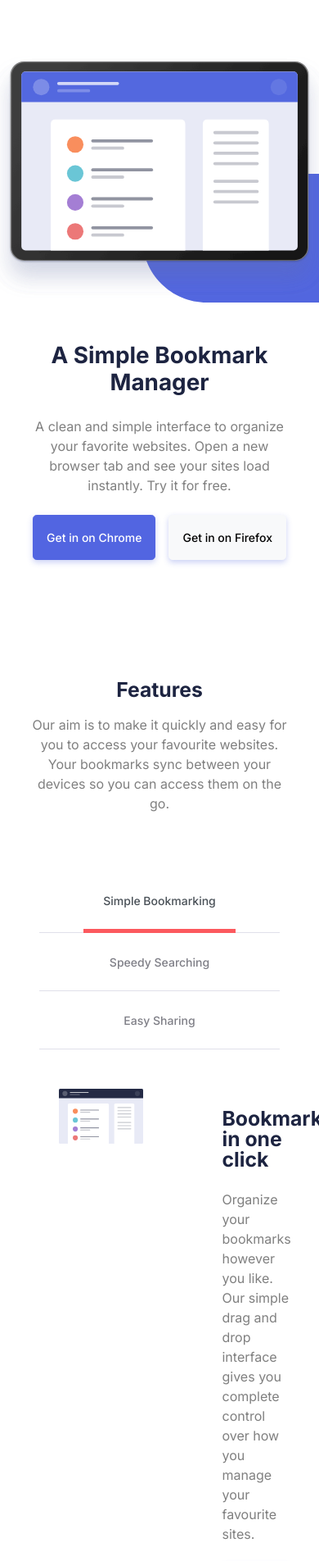
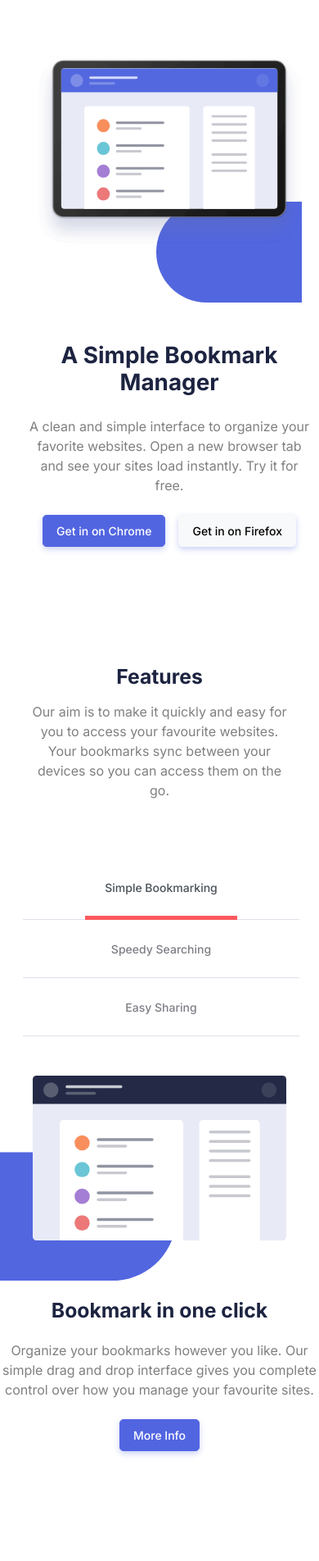
Before and after one commit to isasimo-itacademy/vue-sprint2, a website: page nivell1/index.html in a window 390 px wide. Shown: the part 62-1966 px from the top of the page at 82% size. Drawn offline with nearby package versions, Linux system fonts and the light colour scheme.

Commit message:
responsivness level 1

```diff
--- a/nivell1/index.html
+++ b/nivell1/index.html
@@ -8,7 +8,7 @@
     <title>Sprint 2</title>
 </head>
 <body>
-  <div class="container-flex nopadding">
+  <div class="container-flex">
         <!-- Header -->
         <div class="row d-flex flex-wrap justify-content-center py-4 nopadding">
           <header class="col col-lg-9 d-flex flex-wrap justify-content-between justify-content-lg-center">
@@ -36,19 +36,19 @@
         </div>
 
         <!-- Hero -->
-        <div class="row d-flex flex-wrap justify-content-center nopadding">
+        <div class="row d-flex flex-wrap justify-content-center nopadding py-5 ms-4 ms-lg-5 ps-lg-5">
           <div class="col">
-            <div class="row flex-lg-row-reverse align-items-center g-5 py-5 ms-lg-5 ps-lg-5">
-              <div class="col-10 col-lg-7 img-move-wrapper d-block fullwidth">
-                <img src="img/pill.svg" class="img-move img-move-1 img-fluid" loading="lazy" role="presentation">
-                <img src="img/illustration-hero.svg" class="img-move img-move-2 img-fluid" alt="Bootstrap Themes" loading="lazy">
+            <div class="row flex-lg-row-reverse align-items-center g-5 ps-lg-5">
+              <div class="col-10 col-lg-7 img-overlap img-hero">
+                <img src="img/pill.svg" class="img-move img-right img-bottom img-fluid" loading="lazy" role="presentation">
+                <img src="img/illustration-hero.svg" class="img-move img-left img-fluid" alt="Bootstrap Themes" loading="lazy">
               </div>
-              <div class="col-lg-5 px-5 text-center text-lg-start">
+              <div class="col-lg-5 text-center text-lg-start">
                 <h1 class="fw-bolder fs-1 lh-2 mb-4">A Simple Bookmark Manager</h1>
-                <p class="mb-4 text-black-50">A clean and simple interface to organize your favorite websites. Open a new browser tab and see your sites load instantly. Try it for free.</p>
+                <p class="mb-4 text-black-50 pe-lg-4">A clean and simple interface to organize your favorite websites. Open a new browser tab and see your sites load instantly. Try it for free.</p>
                 <div class="d-block gap-3 d-flex justify-content-center justify-content-lg-start">
-                  <button type="button" class="btn btn-primary btn-shadow btn-lg py-3">Get in on Chrome</button>
-                  <button type="button" class="btn btn-light btn-shadow btn-lg py-3">Get in on Firefox</button>
+                  <button type="button" class="btn btn-primary btn-shadow btn-lg py-2">Get in on Chrome</button>
+                  <button type="button" class="btn btn-light btn-shadow btn-lg py-2">Get in on Firefox</button>
                 </div>
               </div>
             </div>
@@ -65,40 +65,56 @@
               </div>
             </div>
           </div>
-          <div class="col-12 col-lg-9">
-            <ul class="nav nav-tabs d-flex flex-wrap justify-content-center px-5" id="myTab" role="tablist">
+          <div class="col-12 col-lg-9 ps-3">
+            <ul class="nav nav-tabs d-flex flex-wrap justify-content-center mx-4" id="myTab" role="tablist">
                   <li class="nav-item grey-border-b fullwidth d-flex flex-wrap justify-content-center" role="presentation">
-                    <button class="nav-link active p-4" id="home-tab" data-bs-toggle="tab" data-bs-target="#home" type="button" role="tab" aria-controls="home" aria-selected="true">Simple Bookmarking</button>
+                    <button class="nav-link active p-4" id="tab1-tab" data-bs-toggle="tab" data-bs-target="#tab1" type="button" role="tab" aria-controls="tab1" aria-selected="true">Simple Bookmarking</button>
                   </li>
                   <li class="nav-item grey-border-b fullwidth d-flex flex-wrap justify-content-center" role="presentation">
-                    <button class="nav-link p-4" id="profile-tab" data-bs-toggle="tab" data-bs-target="#profile" type="button" role="tab" aria-controls="profile" aria-selected="false">Speedy Searching</button>
+                    <button class="nav-link p-4" id="tab2-tab" data-bs-toggle="tab" data-bs-target="#tab2" type="button" role="tab" aria-controls="tab2" aria-selected="false">Speedy Searching</button>
                   </li>
                   <li class="nav-item grey-border-b fullwidth d-flex flex-wrap justify-content-center" role="presentation">
-                    <button class="nav-link p-4" id="contact-tab" data-bs-toggle="tab" data-bs-target="#contact" type="button" role="tab" aria-controls="contact" aria-selected="false">Easy Sharing</button>
+                    <button class="nav-link p-4" id="tab3-tab" data-bs-toggle="tab" data-bs-target="#tab3" type="button" role="tab" aria-controls="tab3" aria-selected="false">Easy Sharing</button>
                   </li>
             </ul>
           </div>
-          <div class="col-12 col-lg-9">
-            <div class="row tab-content" id="myTabContent">
-              <div class="col p-5">
+                <div class="col-12 pt-5 pe-lg-5 tab-content" id="myTabContent">
                   <!-- Content 1 -->
-                <div class="row tab-pane fade show active" id="home" role="tabpanel" aria-labelledby="home-tab">
-                  <div class="col-7 px-5">
-                    <img src="img/illustration-features-tab-1.svg" class="d-block mx-lg-auto img-fluid" loading="lazy">
+                  <div class="row d-flex tab-pane fade show active" id="tab1" role="tabpanel" aria-labelledby="tab1-tab">
+                    <div class="col-12 col-lg-6 d-flex flex-wrap justify-content-center img-overlap img-tab">
+                      <img src="img/pill.svg" class="img-move img-left img-bottom img-fluid rotated" loading="lazy" role="presentation">
+                      <img src="img/illustration-features-tab-1.svg" class="img-move w-75" alt="Browser Bookmark" loading="lazy">
                     </div>
-                  <div class="col-5 pt-4 ps-5">
+                    <div class="col-12 col-lg-6 pt-4 px-lg-4 text-center text-lg-start">
                       <h3 class="fw-bolder fs-2 lh-1 mb-4">Bookmark in one click</h3>
-                    <p class="mb-4 text-black-50">Organize your bookmarks however you like. Our simple drag and drop interface gives you complete control over how you manage your favourite sites.</p>
-                    <div class="d-grid gap-2 d-md-flex justify-content-md-start">
-                      <button type="button" class="btn btn-primary btn-shadow btn-lg btn-padding px-4 me-md-2">More Info</button>
+                      <p class="mb-4 text-black-50 pe-lg-4">Organize your bookmarks however you like. Our simple drag and drop interface gives you complete control over how you manage your favourite sites.</p>
+                      <button type="button" class="btn btn-primary btn-lg btn-shadow py-2">More Info</button>
                     </div>
                   </div>
 
+                  <!-- Content 2 -->
+                  <div class="row d-flex tab-pane fade" id="tab2" role="tabpanel" aria-labelledby="tab2-tab">
+                    <div class="col-12 col-lg-6 d-flex flex-wrap justify-content-center img-overlap img-tab">
+                      <img src="img/pill.svg" class="img-move img-left img-bottom img-fluid rotated" loading="lazy" role="presentation">
+                      <img src="img/illustration-features-tab-2.svg" class="img-move w-75" alt="Browser Bookmark" loading="lazy">
+                    </div>
+                    <div class="col-12 col-lg-6 pt-4 px-lg-4 text-center text-lg-start">
+                      <h3 class="fw-bolder fs-2 lh-1 mb-4">Intelligent Searching</h3>
+                      <p class="mb-4 text-black-50 pe-lg-4">Organize your bookmarks however you like. Our simple drag and drop interface gives you complete control over how you manage your favourite sites.</p>
+                      <button type="button" class="btn btn-primary btn-lg btn-shadow py-2">More Info</button>
+                    </div>
                   </div>
 
-                <!-- Content 2 -->
-                <div class="tab-pane fade" id="profile" role="tabpanel" aria-labelledby="profile-tab">02 Lorem ipsum, dolor sit amet consectetur adipisicing elit. Suscipit, magni?</div>
-                <div class="tab-pane fade" id="contact" role="tabpanel" aria-labelledby="contact-tab">03 Lorem ipsum dolor sit amet, consectetur adipisicing elit. Magnam iusto animi et quia nihil at voluptatem mollitia dolorem ad quas harum dolorum architecto qui voluptas praesentium reprehenderit impedit, dolore facere?</div>
+                  <!-- Content 3 -->
+                  <div class="row d-flex tab-pane fade" id="tab3" role="tabpanel" aria-labelledby="tab3-tab">
+                    <div class="col-12 col-lg-6 d-flex flex-wrap justify-content-center img-overlap img-tab">
+                      <img src="img/pill.svg" class="img-move img-left img-bottom img-fluid rotated" loading="lazy" role="presentation">
+                      <img src="img/illustration-features-tab-3.svg" class="img-move w-75" alt="Browser Bookmark" loading="lazy">
+                    </div>
+                    <div class="col-12 col-lg-6 pt-4 px-lg-4 text-center text-lg-start">
+                      <h3 class="fw-bolder fs-2 lh-1 mb-4">Intelligent Searching</h3>
+                      <p class="mb-4 text-black-50 pe-lg-4">Organize your bookmarks however you like. Our simple drag and drop interface gives you complete control over how you manage your favourite sites.</p>
+                      <button type="button" class="btn btn-primary btn-lg btn-shadow py-2">More Info</button>
                     </div>
                   </div>
                 </div>
@@ -106,9 +122,9 @@
 
         <!-- Download -->
         <div class="row d-flex flex-wrap justify-content-center py-5">
-          <div class="col-9">
+          <div class="col-12 col-lg-9">
             <div class="row row-cols-1 d-flex flex-wrap justify-content-center pb-5">
-              <div class="col-6 px-4 py-4 text-center">
+              <div class="col-lg-6 col-10 px-4 py-4 text-center">
                 <h2 class="fw-bolder pb-2">Download the extension</h2>
                 <p class="mb-4 text-black-50">We've got more browsers in the pipeline. Please do let us know if you've got a favourite you'd like us to prioritize.</p>
               </div>
@@ -168,13 +184,13 @@
 
         <!-- FAQS -->
         <div class="row d-flex flex-wrap justify-content-center py-5">
-          <div class="col-4">
+          <div class="col-12 col-lg-4">
             <div class="row row-cols-1 d-flex flex-wrap justify-content-center pb-5">
-              <div class="col px-4 py-4 text-center">
+              <div class="col-lg-12 col-10 px-4 py-4 text-center">
                 <h2 class="fw-bolder pb-2">Frequently Asked Questions</h2>
                 <p class="mb-4 text-black-50">Here are some of our FAQs. If you have any other questions you'd like answered please feel free to email us.</p>
               </div>
-              <div class="col accordion mb-4" id="accordionExample">
+              <div class="col-lg-12 col-10 accordion mb-4" id="accordionExample">
                 <div class="accordion-item">
                   <h2 class="accordion-header grey-border-t" id="headingOne">
                     <button class="accordion-button collapsed" type="button" data-bs-toggle="collapse" data-bs-target="#collapseOne" aria-expanded="false" aria-controls="collapseOne">
@@ -225,7 +241,7 @@
                 </div>
              </div>
               <div class="col px-4 py-4 text-center">
-                <button type="button" class="btn btn-primary btn-shadow btn-padding">More Info</button>
+                <button type="button" class="btn btn-primary btn-lg btn-shadow py-2">More Info</button>
               </div>
             </div>
           </div>
--- a/nivell1/scss/styles.scss
+++ b/nivell1/scss/styles.scss
@@ -34,28 +34,42 @@
     font-weight: 500 !important;
 }
 
-// images overlap
+// images overlap and rotate
 
-.img-move-wrapper {
+.img-overlap {
     position: relative;
     overflow: hidden;
-    margin:0 auto;
+    margin: 0 auto;
+}
+
+.img-hero {
     height: 466px;
+}
+
+.img-tab {
+    height: 380px;
 }
 
 .img-move {
     position: absolute;
 }
 
-.img-move-1 {
-    right: 0;
+.img-bottom {
     bottom: 0;
     width: 55%;
 }
 
-.img-move-2 {
+.img-right {
+    right: 0;
+}
+
+.img-left {
     left: 0;
 }
+
+.rotated {
+    transform: rotate(180deg);
+  }
 
 // tabs
 
@@ -126,14 +140,18 @@
 }
 
 @media screen and (max-width: 576px) {
-    .img-move-wrapper {
-        height: 300px;
+    .img-hero {
+        height: 300px !important;
+    }
+
+    .img-tab {
+        height: 250px !important;
     }
 
     .fullwidth {
       width: 100% !important;
     }
-  }
+}
 
 // import bootstrap
 @import '../node_modules/bootstrap/scss/bootstrap';
```
Also changed, not shown: nivell1/css/styles.css, 1 other file. Lines whose indentation alone changed are shown as unchanged.
